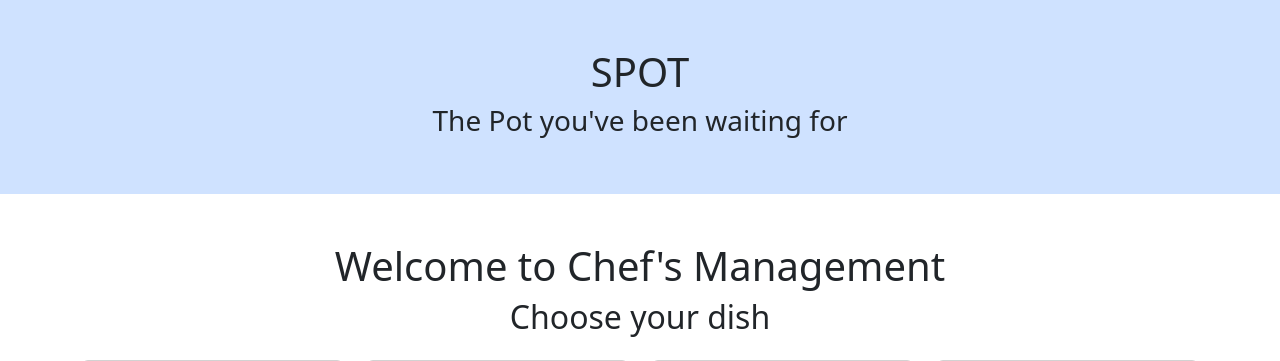
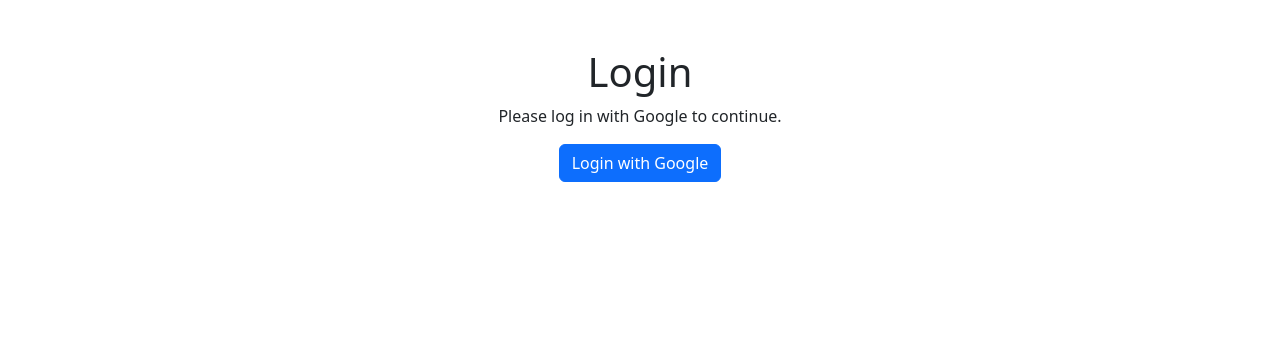
Before and after one commit to Macsback/ICA-Mariela_Machuca, a Flask app: page / in a window 1280 px wide. Shown: the top 361 px of the page. Run offline with Flask 3, Linux system fonts and the light colour scheme; some libraries are stand-ins or nearby versions.

Commit message:
Google Login Implemented

```diff
--- a/Spot/app.py
+++ b/Spot/app.py
@@ -1,10 +1,91 @@
-from flask import Flask, render_template
+from flask import Flask, render_template, redirect, url_for, session, request
+from google_auth_oauthlib.flow import Flow
+import os
 
 app = Flask(__name__)
+app.secret_key = "spot_secret_key"
 
-@app.route('/')
-def index():
-    return render_template('index.html')
+
+os.environ["OAUTHLIB_INSECURE_TRANSPORT"] = "1"
+
+GOOGLE_CLIENT_SECRETS_FILE = "/Users/mac/Documents/GitHub/ICA-Mariela_Machuca/Spot/client_secret.json"
+
+SCOPES = ["https://www.googleapis.com/auth/userinfo.profile",
+          "https://www.googleapis.com/auth/userinfo.email",
+          "openid"]
+REDIRECT_URI = "http://127.0.0.1:5000/callback"
+
+@app.route("/")
+def login_page():
+    if "user" in session:
+        return redirect(url_for("home"))
+    return render_template("login.html")
+
+@app.route("/home")
+def home():
+    if "user" not in session:
+        return redirect(url_for("login_page"))
+    user = session["user"]
+    return render_template("index.html")
+
+@app.route("/login")
+def login():
+    flow = Flow.from_client_secrets_file(
+        GOOGLE_CLIENT_SECRETS_FILE,
+        scopes=SCOPES,
+        redirect_uri=REDIRECT_URI,
+    )
+    authorization_url, state = flow.authorization_url()
+    session["state"] = state
+    return redirect(authorization_url)
+
+@app.route("/callback")
+def callback():
+    state = session["state"]
+    flow = Flow.from_client_secrets_file(
+        GOOGLE_CLIENT_SECRETS_FILE,
+        scopes=SCOPES,
+        state=state,
+        redirect_uri=REDIRECT_URI,
+    )
+    flow.fetch_token(authorization_response=request.url)
+
+    credentials = flow.credentials
+    session["credentials"] = credentials_to_dict(credentials)
+
+    # Fetch user info from Google API
+    import requests
+    userinfo_endpoint = "https://openidconnect.googleapis.com/v1/userinfo"
+    userinfo_response = requests.get(
+        userinfo_endpoint,
+        headers={"Authorization": f"Bearer {credentials.token}"},
+    )
+    userinfo = userinfo_response.json()
+
+    session["user"] = {
+        "name": userinfo["name"],
+        "email": userinfo["email"],
+        "picture": userinfo["picture"],
+    }
+    return redirect(url_for("home"))
+
+def credentials_to_dict(credentials):
+    return {
+        "token": credentials.token,
+        "refresh_token": credentials.refresh_token,
+        "token_uri": credentials.token_uri,
+        "client_id": credentials.client_id,
+        "client_secret": credentials.client_secret,
+        "scopes": credentials.scopes,
+    }
+
+
+@app.route("/logout")
+def logout():
+    session.pop("user", None)
+    session.pop("credentials", None)
+    return redirect("/")
+
 
 @app.route('/page1')
 def page1():
--- /dev/null
+++ b/Spot/client_secret.json
@@ -0,0 +1 @@
+{"web":{"client_id":"453752265386-no2ksldhitnka4m3of7a20i3mpi045h4.apps.googleusercontent.com","project_id":"polar-glazing-440910-c6","auth_uri":"https://accounts.google.com/o/oauth2/auth","token_uri":"https://oauth2.googleapis.com/token","auth_provider_x509_cert_url":"https://www.googleapis.com/oauth2/v1/certs","client_secret":"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","redirect_uris":["http://127.0.0.1:5000/","http://127.0.0.1:5000/callback"]}}
--- a/Spot/templates/header.html
+++ b/Spot/templates/header.html
@@ -6,5 +6,8 @@
 <div class="container-fluid text-sm-center p-5 bg-primary-subtle">
     <h1> SPOT</h1>
     <h3>The Pot you've been waiting for</h3>
+    <a href="/logout" class="btn btn-primary">
+        logout
+    </a>
 </div>
 {%endblock%}
--- /dev/null
+++ b/Spot/templates/login.html
@@ -0,0 +1,13 @@
+{% extends "base.html"%}
+{%block title%}
+Home
+{%endblock%}
+{%block body%}
+<div class="container mt-5 text-center">
+    <h1>Login</h1>
+    <p>Please log in with Google to continue.</p>
+    <a href="/login" class="btn btn-primary">
+        Login with Google
+    </a>
+</div>
+{%endblock%}
```
